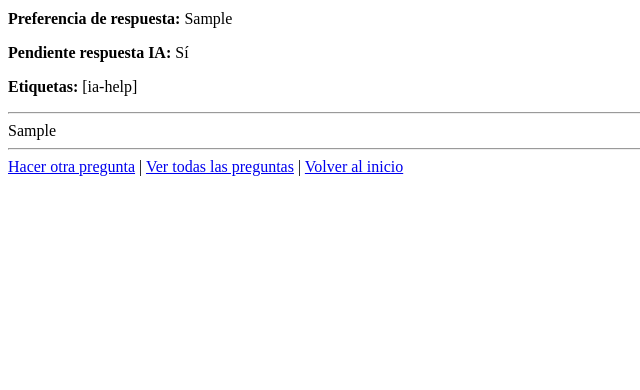
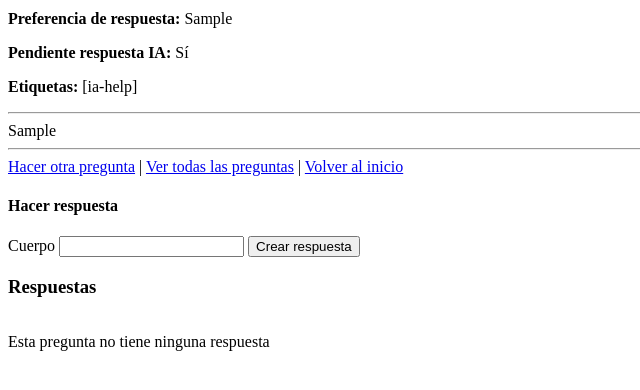
Before and after one commit to borgarello-mateo/bcv-proyecto-isi, a Flask app: template app/templates/question_detail.html in a window 1280 px wide. Shown: the part 240-630 px from the top of the page, without its empty margins (0-640 px from the left). Run offline with Flask 3, Linux system fonts and the light colour scheme; the template is opened without the code that fills it: values that come from a table or form of the project are taken from there, others are empty; tables that the repository leaves empty hold one stand-in row (values such as "Sample post").

Commit message:
Crear respuestas

```diff
--- a/app/templates/question_detail.html
+++ b/app/templates/question_detail.html
@@ -69,6 +69,63 @@
     <a href="{{ url_for('questions.listar_preguntas') }}">Ver todas las preguntas</a> |
     <a href="{{ url_for('users.index') }}">Volver al inicio</a>
 
+    <h4>Hacer respuesta</h4>
+    <form action="{{ url_for('questions.responder_pregunta', pregunta_id=pregunta.id) }}" method="post">
+      <label for="cuerpo">Cuerpo</label>
+      <input type="text" name="cuerpo" id="cuerpo" required>
+      <button type="submit">Crear respuesta</button>
+    </form>
+
+    <h3>Respuestas</h3>
+
+    <div id="respuestas" style="display: flex; flex-direction: column; gap: 16px;">
+      {% if tiene_respuestas %}
+        {% for respuesta_ia in respuestas_ia %}
+          <div class="respuesta respuesta-ia">
+            {% if respuesta_ia.aceptada %}
+              <p style="color:green;">Aceptada como respuesta válida</p>
+            {% endif %}
+            <p>Generado automáticamente por IA</p>
+            <hr>
+            <div>{{ respuesta_ia.cuerpo }}</div>
+            <hr>
+            <p>
+              Creación:
+              <span
+              class="fecha-utc"
+              data-utc="{{ respuesta_ia.fecha_creacion.isoformat() }}"
+              >
+                {{ respuesta_ia.fecha_creacion.strftime('%Y-%m-%d %H:%M:%S') }}
+              </span>
+            </p>
+          </div>
+        {% endfor %}
+
+        {% for respuesta_humano in respuestas_humano %}
+          <div class="respuesta respuesta-humano">
+            {% if respuesta_humano.aceptada %}
+              <p style="color:green;">Aceptada como respuesta válida</p>
+            {% endif %}
+            <p>Autor: {{ respuesta_humano.email_autor }}</p>
+            <hr>
+            <div>{{ respuesta_humano.cuerpo }}</div>
+            <hr>
+            <p>
+              Creación:
+              <span
+              class="fecha-utc"
+              data-utc="{{ respuesta_humano.fecha_creacion.isoformat() }}"
+              >
+                {{ respuesta_humano.fecha_creacion.strftime('%Y-%m-%d %H:%M:%S') }}
+              </span>
+            </p>
+          </div>
+        {% endfor %}
+      {% else %}
+          <p>Esta pregunta no tiene ninguna respuesta</p>
+      {% endif %}
+    </div>
+
     <script>
       document.addEventListener("DOMContentLoaded", () => {
         document.querySelectorAll(".fecha-utc").forEach((el) => {
```
Also changed, not shown: app/routes/questions.py (+42 -0 lines).
